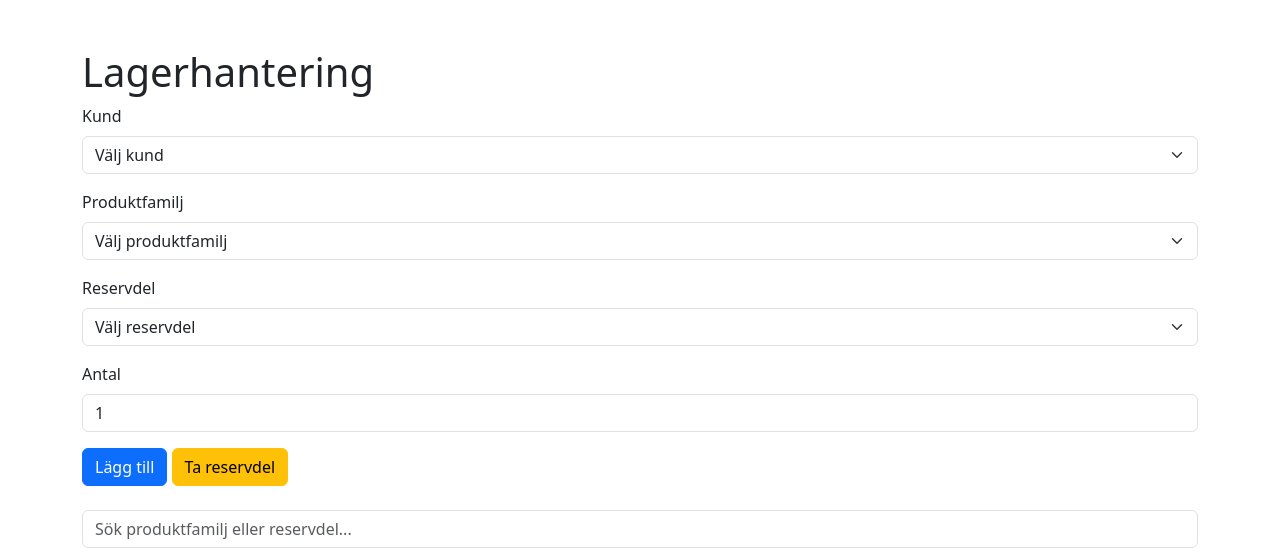
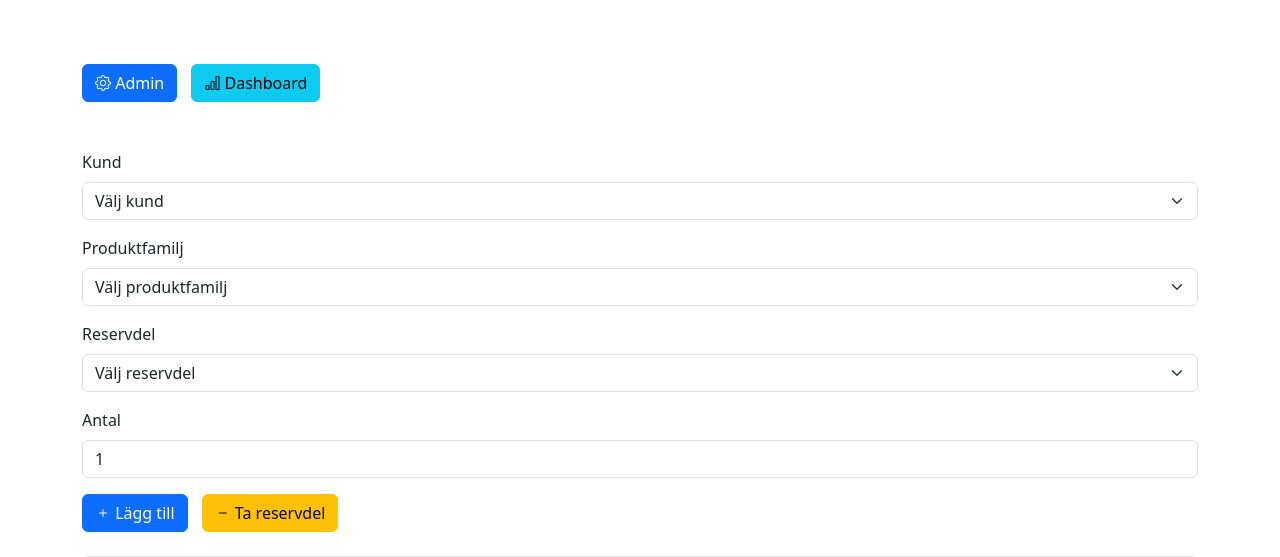
Before and after one commit to mewset/lagerhantering, a Flask app: page / in a window 1280 px wide. Shown: the top 557 px of the page. Run offline with Flask 3, Linux system fonts and the light colour scheme; data that the repository does not hold is empty.

Commit message:
Re-added buttons to admin and dash

```diff
--- a/templates/index.html
+++ b/templates/index.html
@@ -6,10 +6,40 @@
     <title>Lagerhantering</title>
     <link href="https://cdn.jsdelivr.net/npm/bootstrap@5.3.3/dist/css/bootstrap.min.css" rel="stylesheet">
     <link rel="stylesheet" href="https://cdn.jsdelivr.net/npm/bootstrap-icons@1.11.3/font/bootstrap-icons.min.css">
+    <style>
+        .header-container {
+            display: flex;
+            justify-content: space-between;
+            align-items: center;
+            margin-bottom: 2rem;
+            position: sticky;
+            top: 0;
+            background-color: #fff;
+            z-index: 1000;
+            padding: 1rem 0;
+        }
+        .btn {
+            margin-right: 10px; /* Avstånd mellan knapparna */
+        }
+    </style>
 </head>
 <body>
     <div class="container mt-5">
-        <h1>Lagerhantering</h1>
+        <!-- Knappar längst upp -->
+        <div class="header-container">
+            <div>
+                <!-- Knapp för att gå till /admin -->
+                <a href="/admin" class="btn btn-primary">
+                    <i class="bi bi-gear"></i> Admin
+                </a>
+                <!-- Knapp för att öppna /dashboard i ett nytt fönster -->
+                <a href="/dashboard" target="_blank" class="btn btn-info">
+                    <i class="bi bi-bar-chart"></i> Dashboard
+                </a>
+            </div>
+        </div>
+
+        <!-- Formulär för att lägga till/läsa av reservdelar -->
         <form id="inventoryForm" class="mb-4">
             <div class="mb-3">
                 <label for="brand" class="form-label">Kund</label>
@@ -33,12 +63,14 @@
                 <label for="quantity" class="form-label">Antal</label>
                 <input type="number" class="form-control" id="quantity" value="1" min="1" required>
             </div>
-            <button type="submit" class="btn btn-primary">Lägg till</button>
-            <button type="button" class="btn btn-warning" onclick="subtractFromForm()">Ta reservdel</button>
+            <button type="submit" class="btn btn-primary"><i class="bi bi-plus"></i> Lägg till</button>
+            <button type="button" class="btn btn-warning" onclick="subtractFromForm()"><i class="bi bi-dash"></i> Ta reservdel</button>
         </form>
 
+        <!-- Sökfält -->
         <input type="text" class="form-control mb-3" id="searchInput" placeholder="Sök produktfamilj eller reservdel...">
 
+        <!-- Tabell för att visa lagerdata -->
         <table class="table table-striped">
             <thead>
                 <tr>
```
